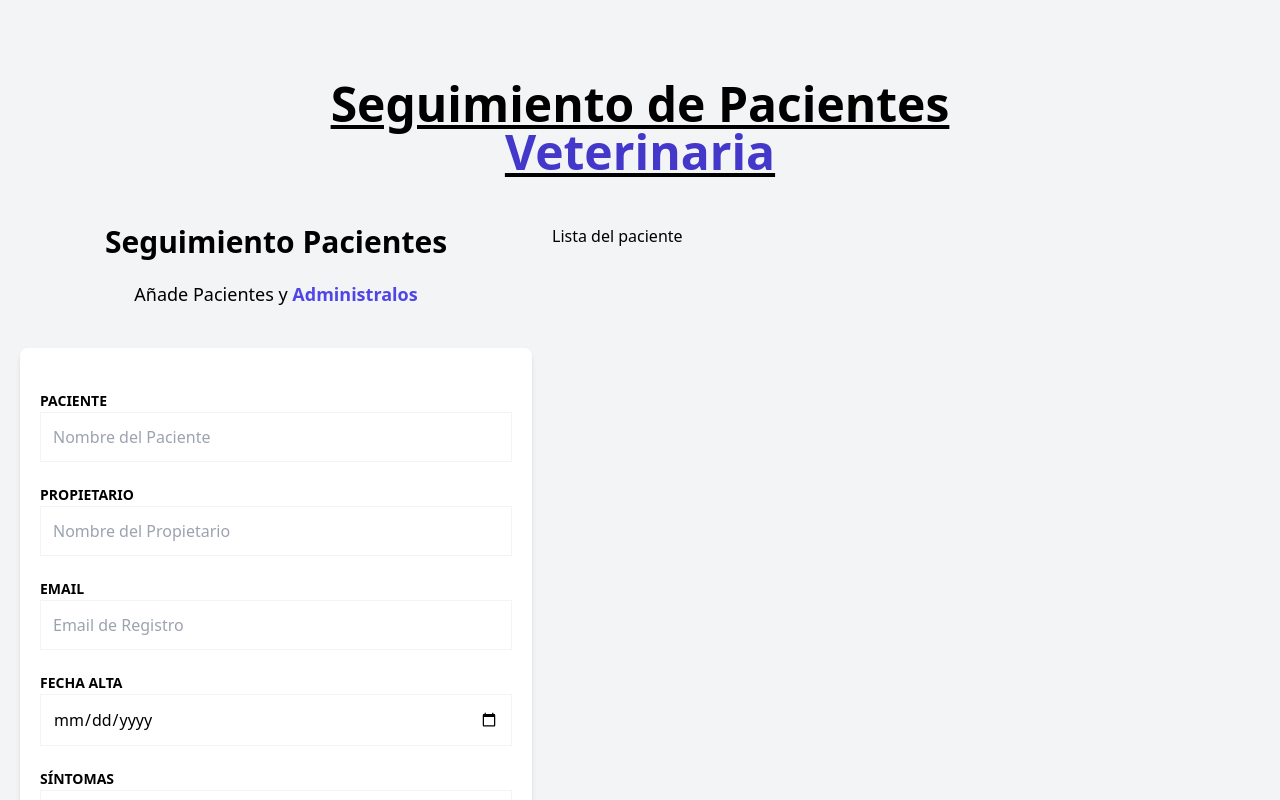
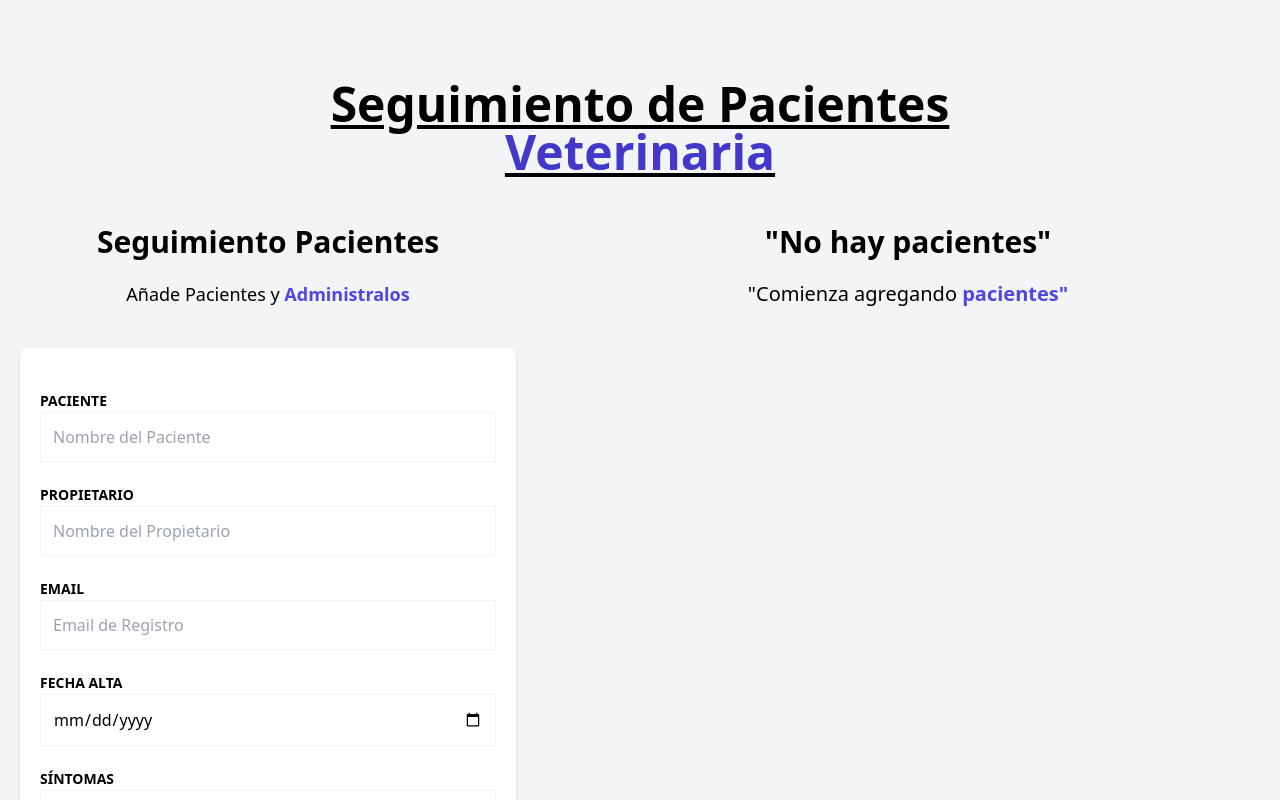
Before and after one commit to juan-arango35/registro-pacientes, a React (Vite) app: page / in a window 1280 px wide. Shown: the top 800 px of the page. Built offline with nearby package versions, Linux system fonts and the light colour scheme.

Commit message:
agrega informacion de pacientes

```diff
--- /dev/null
+++ b/src/components/DetallePaciente.tsx
@@ -0,0 +1,25 @@
+import { Paciente } from "../types"
+import DetallePacienteItem from "./DetallePacienteItem"
+
+type DetallePacienteProps = {
+    paciente: Paciente
+}
+const DetallePaciente = ({paciente}: DetallePacienteProps) => {
+  return (
+    <div className="mx-5 my-10 px-5 py-10 bg:white shadow-md rounded-xl">
+      <DetallePacienteItem  label="ID"  data={paciente.id}/>
+      <DetallePacienteItem  label="Nombre"  data={paciente.name}/>
+      <DetallePacienteItem  label="Propietario"  data={paciente.propietario}/>
+      <DetallePacienteItem  label="Email"  data={paciente.email}/>
+      <DetallePacienteItem  label="Fecha Alta"  data={paciente.date.toString()}/>
+      <DetallePacienteItem  label="Sintomas"  data={paciente.symptoms}/>
+      <div className="flex justify-between  mt-10">
+        <button className="py-2 px-3 text-white bg-indigo-600 hover:bg-indigo-800 font-bold uppercase rounded-lg">Editar</button>
+        <button className="py-2 px-3 text-white bg-red-600 hover:bg-red-800 font-bold uppercase rounded-lg">Eliminar</button>
+
+      </div>
+    </div>
+  )
+}
+
+export default DetallePaciente
--- /dev/null
+++ b/src/components/DetallePacienteItem.tsx
@@ -0,0 +1,12 @@
+type DetallePacienteItemProps = {
+    label: string;
+    data: string;
+}
+
+const DetallePacienteItem = ({label, data}: DetallePacienteItemProps ) => {
+  return (
+    <p className="font-bold mb-3 text-gray-700 uppercase">{label}: {""} <span className="font-normal normal-case">{data}</span></p>
+  )
+}
+
+export default DetallePacienteItem
--- a/src/components/PacienteForm.tsx
+++ b/src/components/PacienteForm.tsx
@@ -8,11 +8,13 @@ export default function PacientForm() {
     register,
     handleSubmit,
     formState: { errors },
+    reset //esta funcion limpia el formulario
   } = useForm<DraftPatient>();
   function registroPaciente(data: DraftPatient) {
     // son los datos del paciente que se obtienen del formulario llenado correctamente
 
     agregaPaciente(data); // obtenemos del store el store y lo llamamos aqui
+    reset()
   }
 
   return (
--- a/src/components/PacientesList.tsx
+++ b/src/components/PacientesList.tsx
@@ -1,13 +1,37 @@
-import { usePacienteStore } from "../store/store"
+import { usePacienteStore } from "../store/store";
+import DetallePaciente from "./DetallePaciente";
+
 
 const PacientesList = () => {
-  const pacientes = usePacienteStore((state) => state.pacientes)
-  console.log(pacientes)
+  const pacientes = usePacienteStore((state) => state.pacientes);
+  console.log(pacientes);
   return (
-    <div>
-        Lista del paciente
+    <div className="md:w-1/2 lg:w-3/5 md:h-screen overflow-y-scroll">
+      {pacientes.length === 0 ? (
+        <>
+          <h2 className="font-black text-3xl text-center">
+            "No hay pacientes"
+          </h2>
+          <p className="text-xl mt-5 text-center">
+            "Comienza agregando <span className="text-indigo-600 font-bold"> pacientes"</span>
+          </p>
+        </>
+      ) : (
+        <>
+          <h2 className="font-black text-3xl text-center">
+            Listado de Pacientes
+          </h2>
+          <p className="text-xl mt-5 text-center">
+            Administra tus{" "}
+            <span className="text-indigo-600 font-bold">pacientes y citas</span>
+          </p>
+          {pacientes.map((paciente)=>(
+            <DetallePaciente paciente={paciente} key={paciente.id}/>
+          ))}
+        </>
+      )}
     </div>
-  )
-}
+  );
+};
 
-export default PacientesList
+export default PacientesList;
```
